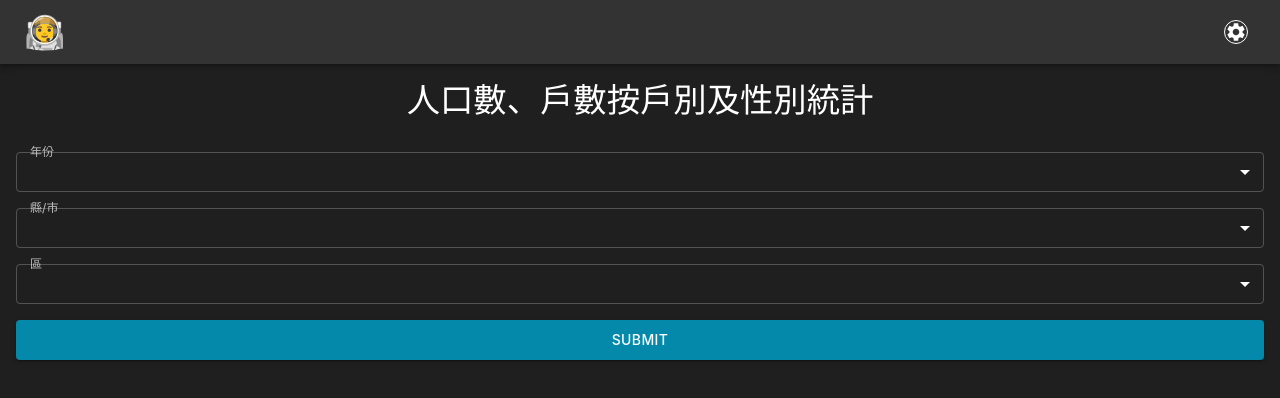
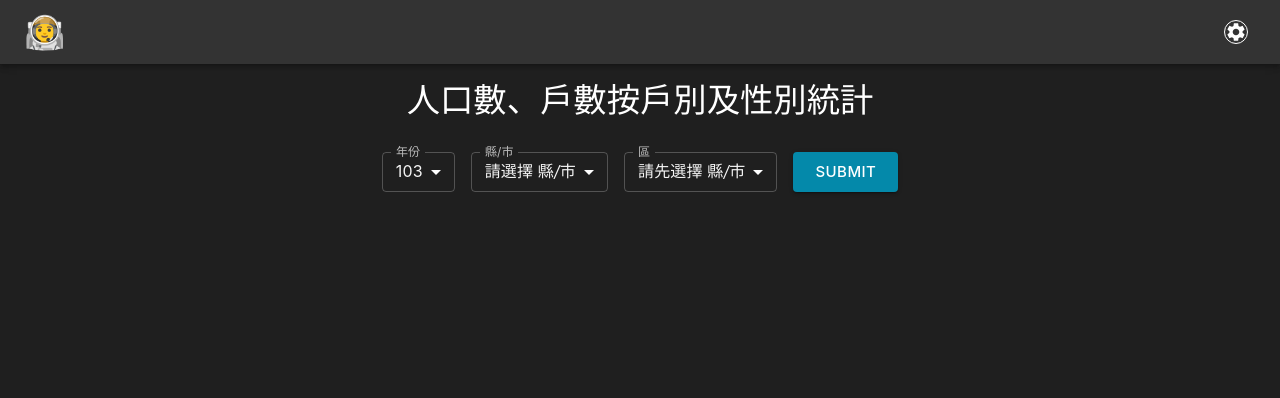
Before and after one commit to OInVein/population-survey-app, a React (Vite) app: page / in a window 1280 px wide. Shown: the top 398 px of the page. Built offline with nearby package versions, Linux system fonts and the light colour scheme.

Commit message:
add rwd layout of form and refactor other components

```diff
--- a/src/components/FormContainer.tsx
+++ b/src/components/FormContainer.tsx
@@ -7,7 +7,18 @@ type FormContainerProps = {
 
 function FormContainer({ children }: FormContainerProps) {
   return (
-    <Box display="flex" flexDirection="column" p={2} gap={2}>
+    <Box
+      display="flex"
+      justifyContent="center"
+      sx={{
+        flexDirection: {
+          xs: 'column',
+          md: 'row',
+        },
+      }}
+      p={2}
+      gap={2}
+    >
       {children}
     </Box>
   )
--- a/src/components/SubmitButton.tsx
+++ b/src/components/SubmitButton.tsx
@@ -4,6 +4,8 @@ function SubmitButton() {
   return (
     <Button
       type="submit"
+      variant="contained"
+      size="large"
       sx={(theme) => ({
         [theme.breakpoints.up('md')]: {
           height: theme.spacing(5),
@@ -12,7 +14,6 @@ function SubmitButton() {
           height: theme.spacing(7),
         },
       })}
-      variant="contained"
     >
       Submit
     </Button>
--- a/src/components/YearSelect.tsx
+++ b/src/components/YearSelect.tsx
@@ -1,15 +1,19 @@
 import { Select } from './shared'
 
 const years = [
-  { value: '100', title: '100' },
-  { value: '101', title: '101' },
-  { value: '102', title: '102' },
   { value: '103', title: '103' },
   { value: '104', title: '104' },
+  { value: '105', title: '105' },
+  { value: '106', title: '106' },
+  { value: '107', title: '107' },
+  { value: '108', title: '108' },
+  { value: '109', title: '109' },
+  { value: '110', title: '110' },
+  { value: '111', title: '111' },
 ]
 
 function YearSelect() {
-  return <Select id="year" label="年份" items={years} />
+  return <Select id="year" label="年份" defaultValue={years[0].value} items={years} />
 }
 
 export default YearSelect
--- a/src/components/shared/Select.tsx
+++ b/src/components/shared/Select.tsx
@@ -1,3 +1,4 @@
+import { ReactNode } from 'react'
 import {
   FormControl,
   MenuItem,
@@ -17,8 +18,9 @@ function Select({ id, label, placeholder, defaultValue, items }: SelectProps) {
       <MuiSelect
         id={id}
         label={label}
+        displayEmpty={Boolean(placeholder)}
         defaultValue={defaultValue}
-        placeholder={placeholder}
+        renderValue={(selected) => (!selected ? <em>{placeholder}</em> : (selected as ReactNode))}
         sx={{
           [theme.breakpoints.up('xs')]: {
             height: theme.spacing(7),
@@ -28,6 +30,11 @@ function Select({ id, label, placeholder, defaultValue, items }: SelectProps) {
           },
         }}
       >
+        {placeholder && (
+          <MenuItem disabled value="">
+            <em>{placeholder}</em>
+          </MenuItem>
+        )}
         {items.map(({ value, title }) => (
           <MenuItem key={value} value={value}>
             {title}
```
